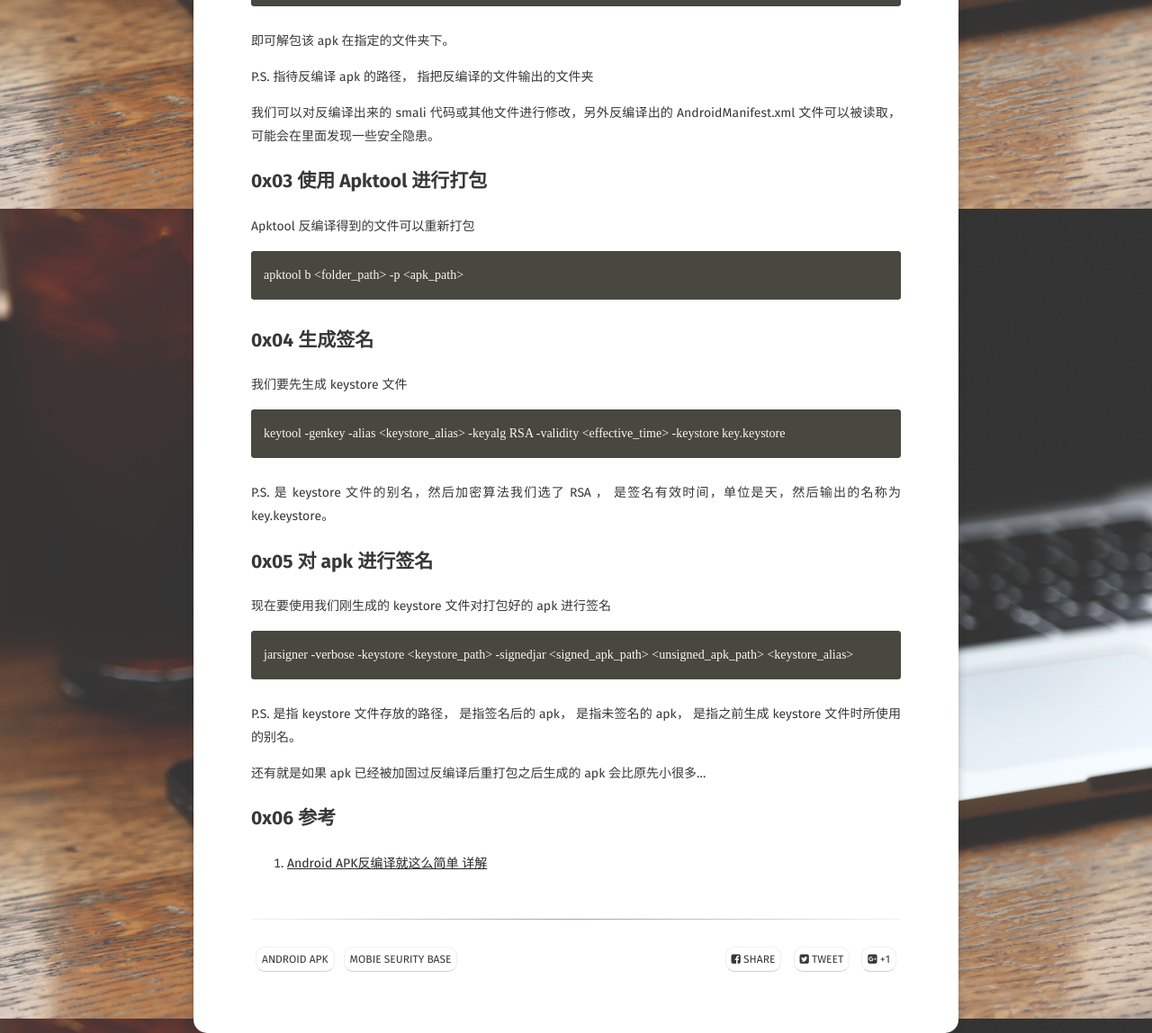
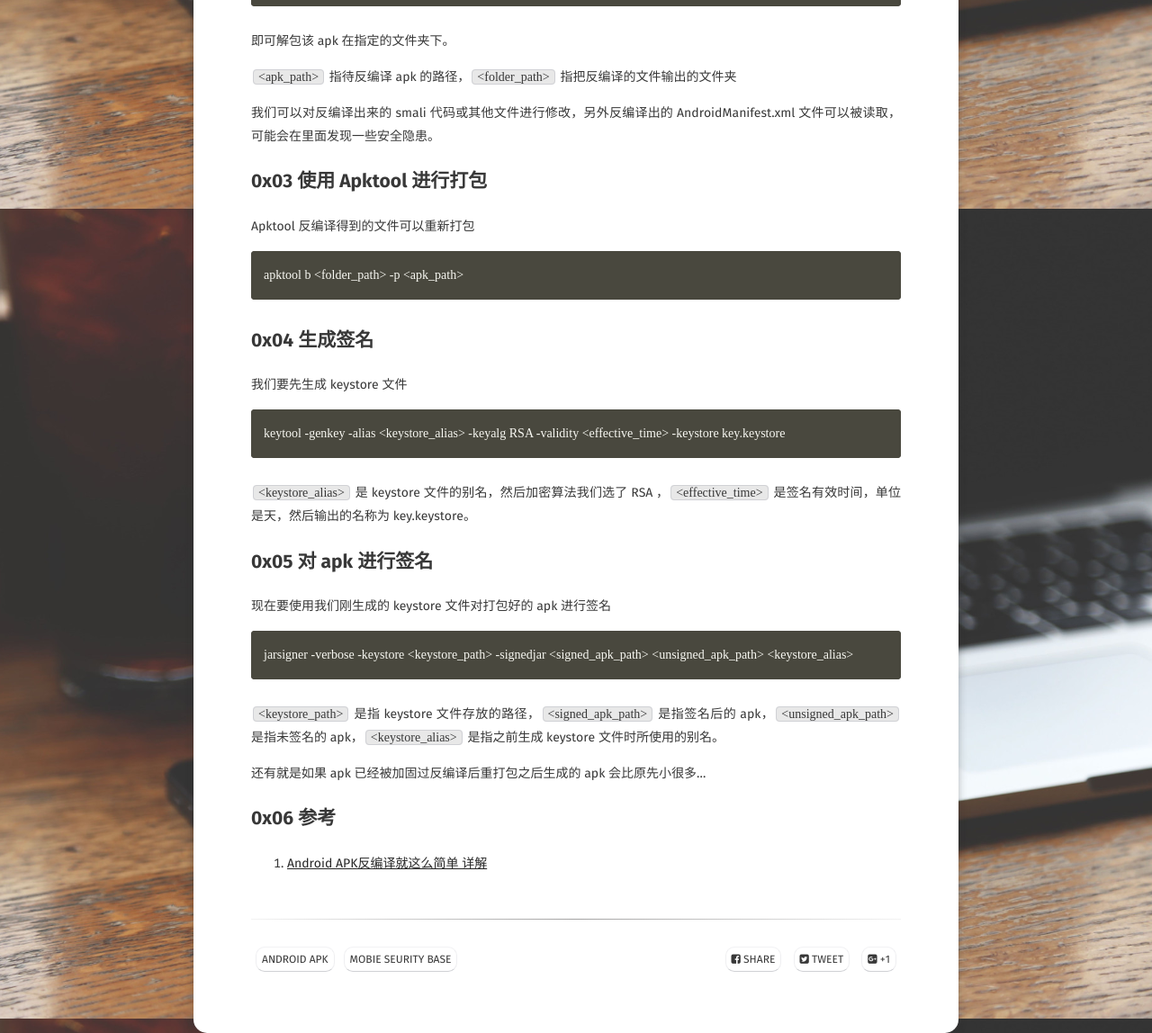
Before and after one commit to Aquilao/Blog, a Jekyll site: the page built from _posts/2019-1-3-Decompile_apk.md, in a window 1280 px wide and 1400 px high, scrolled down 1316 px, cut to the strip 252-1400 px from the top of the window. Shown: the whole strip at 90% size. Built offline with Jekyll 4.4.1, drawn with Linux system fonts in a browser that asks for light colours; some web fonts are replaced; some of the changed text lies outside the part shown.

Commit message:
[^] Please trust me again

```diff
--- a/_posts/2019-1-3-Decompile_apk.md
+++ b/_posts/2019-1-3-Decompile_apk.md
@@ -38,7 +38,7 @@ comments: true
 
 即可生成 classes-dex2jar.jar 在你的当前目录下。
 
-P.S. <d2j-dex2jar.bat_path> 指 d2j-dex2jar.bat 文件的路径，<classes.dex_path> 指 classes.dex 文件的路径。
+`<d2j-dex2jar.bat_path>` 指 d2j-dex2jar.bat 文件的路径，`<classes.dex_path>` 指 classes.dex 文件的路径。
 
 变成 jar 文件就好办了，我们可以用 jd-gui 来直接读其中的 Java 代码。
 
@@ -58,7 +58,7 @@ P.S. <d2j-dex2jar.bat_path> 指 d2j-dex2jar.bat 文件的路径，<classes.dex_p
 
 即可解包该 apk 在指定的文件夹下。
 
-P.S. <apk_path> 指待反编译 apk 的路径，<folder_path> 指把反编译的文件输出的文件夹
+`<apk_path>` 指待反编译 apk 的路径，`<folder_path>` 指把反编译的文件输出的文件夹
 
 我们可以对反编译出来的 smali 代码或其他文件进行修改，另外反编译出的 AndroidManifest.xml 文件可以被读取，可能会在里面发现一些安全隐患。
 
@@ -74,7 +74,7 @@ Apktool 反编译得到的文件可以重新打包
 
     keytool -genkey -alias <keystore_alias> -keyalg RSA -validity <effective_time> -keystore key.keystore
 
-P.S. <keystore_alias> 是 keystore 文件的别名，然后加密算法我们选了 RSA ，<effective_time> 是签名有效时间，单位是天，然后输出的名称为 key.keystore。
+`<keystore_alias>` 是 keystore 文件的别名，然后加密算法我们选了 RSA ，`<effective_time>` 是签名有效时间，单位是天，然后输出的名称为 key.keystore。
 
 ## 0x05 对 apk 进行签名
 
@@ -82,7 +82,7 @@ P.S. <keystore_alias> 是 keystore 文件的别名，然后加密算法我们选
 
     jarsigner -verbose -keystore <keystore_path> -signedjar <signed_apk_path> <unsigned_apk_path> <keystore_alias>
 
-P.S. <keystore_path> 是指 keystore 文件存放的路径，<signed_apk_path> 是指签名后的 apk，<unsigned_apk_path> 是指未签名的 apk，<keystore_alias> 是指之前生成 keystore 文件时所使用的别名。
+`<keystore_path>` 是指 keystore 文件存放的路径，`<signed_apk_path>` 是指签名后的 apk，`<unsigned_apk_path>` 是指未签名的 apk，`<keystore_alias>` 是指之前生成 keystore 文件时所使用的别名。
 
 还有就是如果 apk 已经被加固过反编译后重打包之后生成的 apk 会比原先小很多...
 
```
